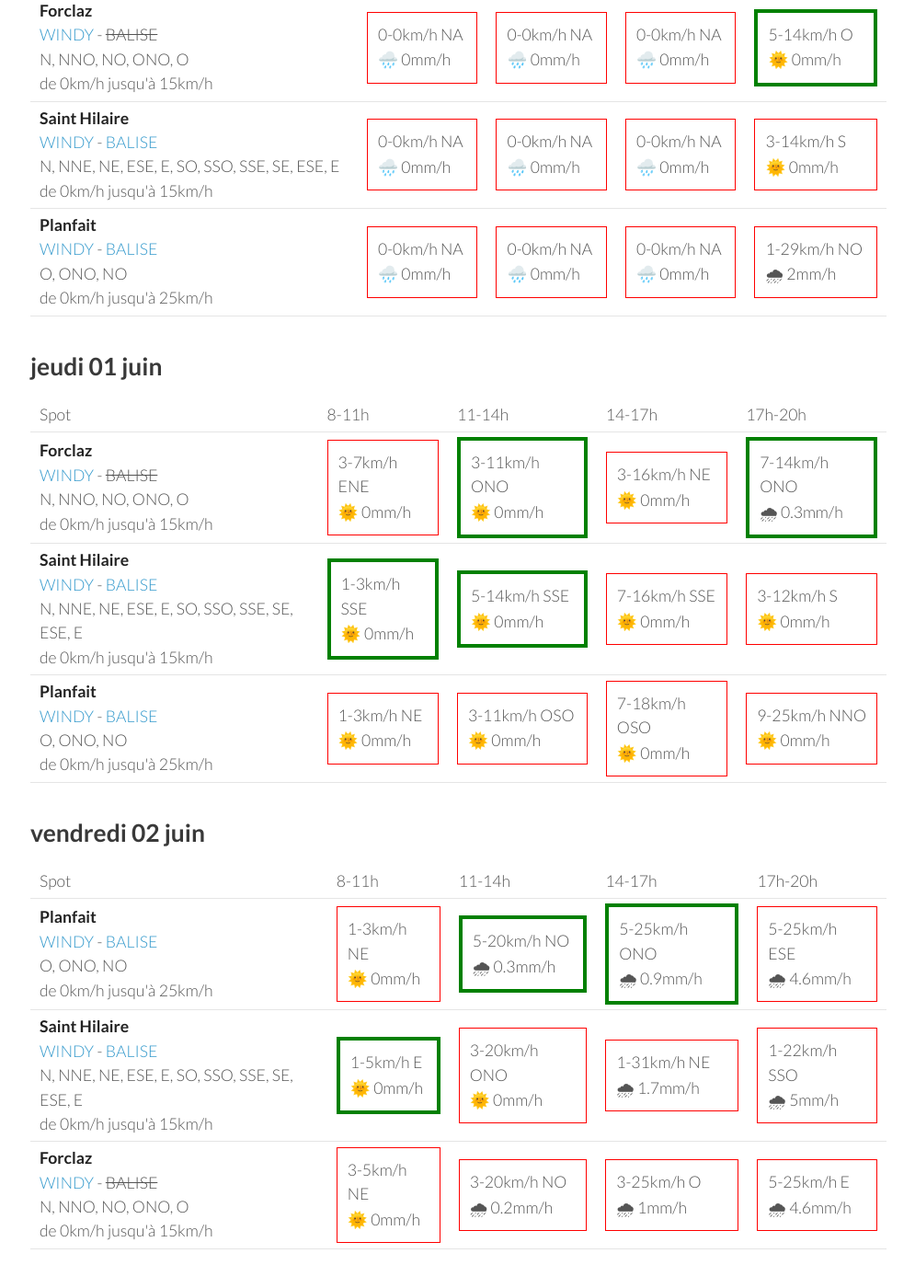
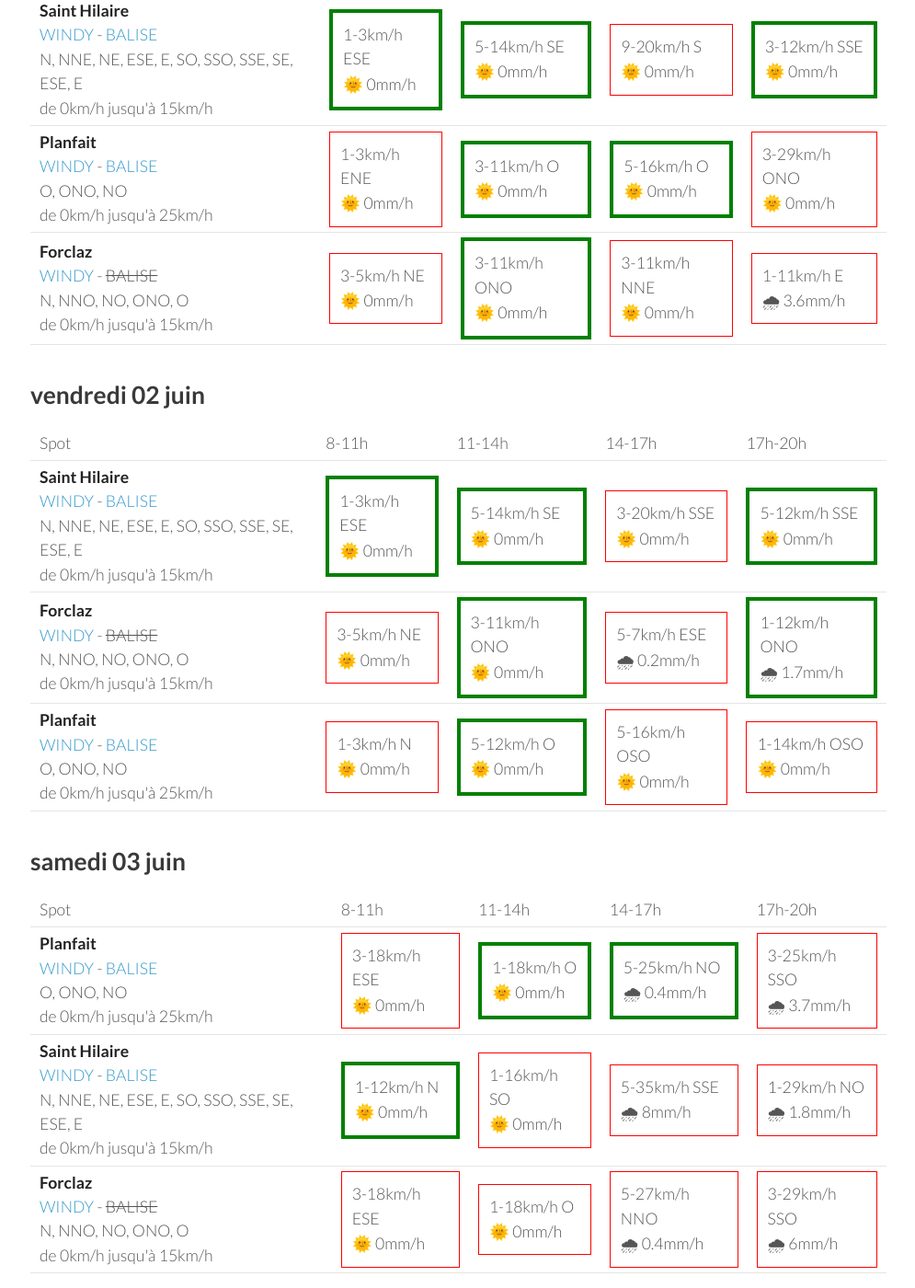
Before and after one commit to parapente-dans-le-nord/parapente-dans-le-nord.github.io, a Jekyll site: the page built from alpes_nord.markdown, in a window 1280 px wide and 1400 px high, scrolled down 373 px. Shown: the whole window at 92% size, without its empty margins (25-1020 px from the left). Built offline with Jekyll 4.4.1, drawn with Linux system fonts in a browser that asks for light colours; some of the changed text lies outside the part shown.

Commit message:
update index.markdown

```diff
--- a/alpes_nord.markdown
+++ b/alpes_nord.markdown
@@ -7,51 +7,8 @@ title:  "Tous les spots"
 {: .links}
 
 # Prevision Windy, modèle Arome
-page mise à jour le mercredi 31 mai 22:26
+page mise à jour le jeudi 01 juin 06:26
 
-## mercredi 31 mai
-
-{::nomarkdown}
-<table>
-  <tbody>
-    <tr>
-      <td>Spot</td>
-      <td>8-11h</td>
-      <td>11-14h</td>
-      <td>14-17h</td>
-      <td>17h-20h</td>
-    </tr>
-<tr>
-        <td><strong>Forclaz</strong><br><a href="https://windy.com/45.814/6.247?45.375,6.246,8,m:eVwaglz">WINDY</a> - <span class="no-balise"> BALISE </span><br> <span class="vent-favorable">N, NNO, NO, ONO, O</span><br><span class="force-vent">de 0km/h jusqu'à 15km/h</span> </td>
-
-            <td><div class="not-flyable"><p>0-0km/h NA</p><p>🌧️ 0mm/h</p></div></td>
-            <td><div class="not-flyable"><p>0-0km/h NA</p><p>🌧️ 0mm/h</p></div></td>
-            <td><div class="not-flyable"><p>0-0km/h NA</p><p>🌧️ 0mm/h</p></div></td>
-            <td><div class="flyable"><p>5-14km/h O</p><p>🌞 0mm/h</p></div></td>
-
-    </tr>
-<tr>
-        <td><strong>Saint Hilaire</strong><br><a href="https://windy.com/45.307/5.888?45.087,5.889,9,m:eUFagkX">WINDY</a> - <span class=""><a href="http://www.balisemeteo.com/balise.php?idBalise=61">BALISE</a> </span><br> <span class="vent-favorable">N, NNE, NE, ESE, E, SO, SSO, SSE, SE, ESE, E</span><br><span class="force-vent">de 0km/h jusqu'à 15km/h</span> </td>
-
-            <td><div class="not-flyable"><p>0-0km/h NA</p><p>🌧️ 0mm/h</p></div></td>
-            <td><div class="not-flyable"><p>0-0km/h NA</p><p>🌧️ 0mm/h</p></div></td>
-            <td><div class="not-flyable"><p>0-0km/h NA</p><p>🌧️ 0mm/h</p></div></td>
-            <td><div class="not-flyable"><p>3-14km/h S</p><p>🌞 0mm/h</p></div></td>
-
-    </tr>
-<tr>
-        <td><strong>Planfait</strong><br><a href="https://windy.com/45.853/6.223?45.415,6.223,8">WINDY</a> - <span class=""><a href="https://www.openwindmap.org/PP496">BALISE</a> </span><br> <span class="vent-favorable">O, ONO, NO</span><br><span class="force-vent">de 0km/h jusqu'à 25km/h</span> </td>
-
-            <td><div class="not-flyable"><p>0-0km/h NA</p><p>🌧️ 0mm/h</p></div></td>
-            <td><div class="not-flyable"><p>0-0km/h NA</p><p>🌧️ 0mm/h</p></div></td>
-            <td><div class="not-flyable"><p>0-0km/h NA</p><p>🌧️ 0mm/h</p></div></td>
-            <td><div class="not-flyable"><p>1-29km/h NO</p><p>🌧 2mm/h</p></div></td>
-
-    </tr>
-
-</tbody>
-</table>
-{:/}
 ## jeudi 01 juin
 
 {::nomarkdown}
@@ -65,32 +22,32 @@ page mise à jour le mercredi 31 mai 22:26
       <td>17h-20h</td>
     </tr>
 <tr>
-        <td><strong>Forclaz</strong><br><a href="https://windy.com/45.814/6.247?45.375,6.246,8,m:eVwaglz">WINDY</a> - <span class="no-balise"> BALISE </span><br> <span class="vent-favorable">N, NNO, NO, ONO, O</span><br><span class="force-vent">de 0km/h jusqu'à 15km/h</span> </td>
-
-            <td><div class="not-flyable"><p>3-7km/h ENE</p><p>🌞 0mm/h</p></div></td>
-            <td><div class="flyable"><p>3-11km/h ONO</p><p>🌞 0mm/h</p></div></td>
-            <td><div class="not-flyable"><p>3-16km/h NE</p><p>🌞 0mm/h</p></div></td>
-            <td><div class="flyable"><p>7-14km/h ONO</p><p>🌧 0.3mm/h</p></div></td>
-
-
-    </tr>
-<tr>
         <td><strong>Saint Hilaire</strong><br><a href="https://windy.com/45.307/5.888?45.087,5.889,9,m:eUFagkX">WINDY</a> - <span class=""><a href="http://www.balisemeteo.com/balise.php?idBalise=61">BALISE</a> </span><br> <span class="vent-favorable">N, NNE, NE, ESE, E, SO, SSO, SSE, SE, ESE, E</span><br><span class="force-vent">de 0km/h jusqu'à 15km/h</span> </td>
 
-            <td><div class="flyable"><p>1-3km/h SSE</p><p>🌞 0mm/h</p></div></td>
-            <td><div class="flyable"><p>5-14km/h SSE</p><p>🌞 0mm/h</p></div></td>
-            <td><div class="not-flyable"><p>7-16km/h SSE</p><p>🌞 0mm/h</p></div></td>
-            <td><div class="not-flyable"><p>3-12km/h S</p><p>🌞 0mm/h</p></div></td>
+            <td><div class="flyable"><p>1-3km/h ESE</p><p>🌞 0mm/h</p></div></td>
+            <td><div class="flyable"><p>5-14km/h SE</p><p>🌞 0mm/h</p></div></td>
+            <td><div class="not-flyable"><p>9-20km/h S</p><p>🌞 0mm/h</p></div></td>
+            <td><div class="flyable"><p>3-12km/h SSE</p><p>🌞 0mm/h</p></div></td>
 
 
     </tr>
 <tr>
         <td><strong>Planfait</strong><br><a href="https://windy.com/45.853/6.223?45.415,6.223,8">WINDY</a> - <span class=""><a href="https://www.openwindmap.org/PP496">BALISE</a> </span><br> <span class="vent-favorable">O, ONO, NO</span><br><span class="force-vent">de 0km/h jusqu'à 25km/h</span> </td>
 
-            <td><div class="not-flyable"><p>1-3km/h NE</p><p>🌞 0mm/h</p></div></td>
-            <td><div class="not-flyable"><p>3-11km/h OSO</p><p>🌞 0mm/h</p></div></td>
-            <td><div class="not-flyable"><p>7-18km/h OSO</p><p>🌞 0mm/h</p></div></td>
-            <td><div class="not-flyable"><p>9-25km/h NNO</p><p>🌞 0mm/h</p></div></td>
+            <td><div class="not-flyable"><p>1-3km/h ENE</p><p>🌞 0mm/h</p></div></td>
+            <td><div class="flyable"><p>3-11km/h O</p><p>🌞 0mm/h</p></div></td>
+            <td><div class="flyable"><p>5-16km/h O</p><p>🌞 0mm/h</p></div></td>
+            <td><div class="not-flyable"><p>3-29km/h ONO</p><p>🌞 0mm/h</p></div></td>
+
+
+    </tr>
+<tr>
+        <td><strong>Forclaz</strong><br><a href="https://windy.com/45.814/6.247?45.375,6.246,8,m:eVwaglz">WINDY</a> - <span class="no-balise"> BALISE </span><br> <span class="vent-favorable">N, NNO, NO, ONO, O</span><br><span class="force-vent">de 0km/h jusqu'à 15km/h</span> </td>
+
+            <td><div class="not-flyable"><p>3-5km/h NE</p><p>🌞 0mm/h</p></div></td>
+            <td><div class="flyable"><p>3-11km/h ONO</p><p>🌞 0mm/h</p></div></td>
+            <td><div class="not-flyable"><p>3-11km/h NNE</p><p>🌞 0mm/h</p></div></td>
+            <td><div class="not-flyable"><p>1-11km/h E</p><p>🌧 3.6mm/h</p></div></td>
 
 
     </tr>
@@ -111,22 +68,12 @@ page mise à jour le mercredi 31 mai 22:26
       <td>17h-20h</td>
     </tr>
 <tr>
-        <td><strong>Planfait</strong><br><a href="https://windy.com/45.853/6.223?45.415,6.223,8">WINDY</a> - <span class=""><a href="https://www.openwindmap.org/PP496">BALISE</a> </span><br> <span class="vent-favorable">O, ONO, NO</span><br><span class="force-vent">de 0km/h jusqu'à 25km/h</span> </td>
-
-            <td><div class="not-flyable"><p>1-3km/h NE</p><p>🌞 0mm/h</p></div></td>
-            <td><div class="flyable"><p>5-20km/h NO</p><p>🌧 0.3mm/h</p></div></td>
-            <td><div class="flyable"><p>5-25km/h ONO</p><p>🌧 0.9mm/h</p></div></td>
-            <td><div class="not-flyable"><p>5-25km/h ESE</p><p>🌧 4.6mm/h</p></div></td>
-
-
-    </tr>
-<tr>
         <td><strong>Saint Hilaire</strong><br><a href="https://windy.com/45.307/5.888?45.087,5.889,9,m:eUFagkX">WINDY</a> - <span class=""><a href="http://www.balisemeteo.com/balise.php?idBalise=61">BALISE</a> </span><br> <span class="vent-favorable">N, NNE, NE, ESE, E, SO, SSO, SSE, SE, ESE, E</span><br><span class="force-vent">de 0km/h jusqu'à 15km/h</span> </td>
 
-            <td><div class="flyable"><p>1-5km/h E</p><p>🌞 0mm/h</p></div></td>
-            <td><div class="not-flyable"><p>3-20km/h ONO</p><p>🌞 0mm/h</p></div></td>
-            <td><div class="not-flyable"><p>1-31km/h NE</p><p>🌧 1.7mm/h</p></div></td>
-            <td><div class="not-flyable"><p>1-22km/h SSO</p><p>🌧 5mm/h</p></div></td>
+            <td><div class="flyable"><p>1-3km/h ESE</p><p>🌞 0mm/h</p></div></td>
+            <td><div class="flyable"><p>5-14km/h SE</p><p>🌞 0mm/h</p></div></td>
+            <td><div class="not-flyable"><p>3-20km/h SSE</p><p>🌞 0mm/h</p></div></td>
+            <td><div class="flyable"><p>5-12km/h SSE</p><p>🌞 0mm/h</p></div></td>
 
 
     </tr>
@@ -134,9 +81,19 @@ page mise à jour le mercredi 31 mai 22:26
         <td><strong>Forclaz</strong><br><a href="https://windy.com/45.814/6.247?45.375,6.246,8,m:eVwaglz">WINDY</a> - <span class="no-balise"> BALISE </span><br> <span class="vent-favorable">N, NNO, NO, ONO, O</span><br><span class="force-vent">de 0km/h jusqu'à 15km/h</span> </td>
 
             <td><div class="not-flyable"><p>3-5km/h NE</p><p>🌞 0mm/h</p></div></td>
-            <td><div class="not-flyable"><p>3-20km/h NO</p><p>🌧 0.2mm/h</p></div></td>
-            <td><div class="not-flyable"><p>3-25km/h O</p><p>🌧 1mm/h</p></div></td>
-            <td><div class="not-flyable"><p>5-25km/h E</p><p>🌧 4.6mm/h</p></div></td>
+            <td><div class="flyable"><p>3-11km/h ONO</p><p>🌞 0mm/h</p></div></td>
+            <td><div class="not-flyable"><p>5-7km/h ESE</p><p>🌧 0.2mm/h</p></div></td>
+            <td><div class="flyable"><p>1-12km/h ONO</p><p>🌧 1.7mm/h</p></div></td>
+
+
+    </tr>
+<tr>
+        <td><strong>Planfait</strong><br><a href="https://windy.com/45.853/6.223?45.415,6.223,8">WINDY</a> - <span class=""><a href="https://www.openwindmap.org/PP496">BALISE</a> </span><br> <span class="vent-favorable">O, ONO, NO</span><br><span class="force-vent">de 0km/h jusqu'à 25km/h</span> </td>
+
+            <td><div class="not-flyable"><p>1-3km/h N</p><p>🌞 0mm/h</p></div></td>
+            <td><div class="flyable"><p>5-12km/h O</p><p>🌞 0mm/h</p></div></td>
+            <td><div class="not-flyable"><p>5-16km/h OSO</p><p>🌞 0mm/h</p></div></td>
+            <td><div class="not-flyable"><p>1-14km/h OSO</p><p>🌞 0mm/h</p></div></td>
 
 
     </tr>
@@ -160,19 +117,19 @@ page mise à jour le mercredi 31 mai 22:26
         <td><strong>Planfait</strong><br><a href="https://windy.com/45.853/6.223?45.415,6.223,8">WINDY</a> - <span class=""><a href="https://www.openwindmap.org/PP496">BALISE</a> </span><br> <span class="vent-favorable">O, ONO, NO</span><br><span class="force-vent">de 0km/h jusqu'à 25km/h</span> </td>
 
             <td><div class="not-flyable"><p>3-18km/h ESE</p><p>🌞 0mm/h</p></div></td>
-            <td><div class="flyable"><p>1-16km/h O</p><p>🌧 0.2mm/h</p></div></td>
-            <td><div class="not-flyable"><p>5-27km/h ONO</p><p>🌧 0.8mm/h</p></div></td>
-            <td><div class="not-flyable"><p>1-25km/h NO</p><p>🌧 4.1mm/h</p></div></td>
+            <td><div class="flyable"><p>1-18km/h O</p><p>🌞 0mm/h</p></div></td>
+            <td><div class="flyable"><p>5-25km/h NO</p><p>🌧 0.4mm/h</p></div></td>
+            <td><div class="not-flyable"><p>3-25km/h SSO</p><p>🌧 3.7mm/h</p></div></td>
 
 
     </tr>
 <tr>
         <td><strong>Saint Hilaire</strong><br><a href="https://windy.com/45.307/5.888?45.087,5.889,9,m:eUFagkX">WINDY</a> - <span class=""><a href="http://www.balisemeteo.com/balise.php?idBalise=61">BALISE</a> </span><br> <span class="vent-favorable">N, NNE, NE, ESE, E, SO, SSO, SSE, SE, ESE, E</span><br><span class="force-vent">de 0km/h jusqu'à 15km/h</span> </td>
 
-            <td><div class="flyable"><p>1-14km/h N</p><p>🌞 0mm/h</p></div></td>
-            <td><div class="not-flyable"><p>3-22km/h OSO</p><p>🌞 0mm/h</p></div></td>
-            <td><div class="not-flyable"><p>5-35km/h SSE</p><p>🌧 4.6mm/h</p></div></td>
-            <td><div class="not-flyable"><p>1-29km/h ONO</p><p>🌧 3.5mm/h</p></div></td>
+            <td><div class="flyable"><p>1-12km/h N</p><p>🌞 0mm/h</p></div></td>
+            <td><div class="not-flyable"><p>1-16km/h SO</p><p>🌞 0mm/h</p></div></td>
+            <td><div class="not-flyable"><p>5-35km/h SSE</p><p>🌧 8mm/h</p></div></td>
+            <td><div class="not-flyable"><p>1-29km/h NO</p><p>🌧 1.8mm/h</p></div></td>
 
 
     </tr>
@@ -180,9 +137,9 @@ page mise à jour le mercredi 31 mai 22:26
         <td><strong>Forclaz</strong><br><a href="https://windy.com/45.814/6.247?45.375,6.246,8,m:eVwaglz">WINDY</a> - <span class="no-balise"> BALISE </span><br> <span class="vent-favorable">N, NNO, NO, ONO, O</span><br><span class="force-vent">de 0km/h jusqu'à 15km/h</span> </td>
 
             <td><div class="not-flyable"><p>3-18km/h ESE</p><p>🌞 0mm/h</p></div></td>
-            <td><div class="not-flyable"><p>1-18km/h ONO</p><p>🌞 0mm/h</p></div></td>
-            <td><div class="not-flyable"><p>5-27km/h ONO</p><p>🌧 0.6mm/h</p></div></td>
-            <td><div class="not-flyable"><p>3-25km/h ONO</p><p>🌧 4.9mm/h</p></div></td>
+            <td><div class="not-flyable"><p>1-18km/h O</p><p>🌞 0mm/h</p></div></td>
+            <td><div class="not-flyable"><p>5-27km/h NNO</p><p>🌧 0.4mm/h</p></div></td>
+            <td><div class="not-flyable"><p>3-29km/h SSO</p><p>🌧 6mm/h</p></div></td>
 
 
     </tr>
@@ -205,8 +162,8 @@ page mise à jour le mercredi 31 mai 22:26
 <tr>
         <td><strong>Planfait</strong><br><a href="https://windy.com/45.853/6.223?45.415,6.223,8">WINDY</a> - <span class=""><a href="https://www.openwindmap.org/PP496">BALISE</a> </span><br> <span class="vent-favorable">O, ONO, NO</span><br><span class="force-vent">de 0km/h jusqu'à 25km/h</span> </td>
 
-            <td><div class="not-flyable"><p>3-18km/h ESE</p><p>🌧 0.6mm/h</p></div></td>
-            <td><div class="not-flyable"><p>1-16km/h NNO</p><p>🌧 1.1mm/h</p></div></td>
+            <td><div class="not-flyable"><p>1-14km/h E</p><p>🌞 0mm/h</p></div></td>
+            <td><div class="flyable"><p>5-20km/h NO</p><p>🌞 0mm/h</p></div></td>
             <td><div class="flyable"><p>5-20km/h NO</p><p>🌧 1.8mm/h</p></div></td>
             <td><div class="not-flyable"><p>1-29km/h ENE</p><p>🌧 2.3mm/h</p></div></td>
 
@@ -215,8 +172,8 @@ page mise à jour le mercredi 31 mai 22:26
 <tr>
         <td><strong>Forclaz</strong><br><a href="https://windy.com/45.814/6.247?45.375,6.246,8,m:eVwaglz">WINDY</a> - <span class="no-balise"> BALISE </span><br> <span class="vent-favorable">N, NNO, NO, ONO, O</span><br><span class="force-vent">de 0km/h jusqu'à 15km/h</span> </td>
 
-            <td><div class="not-flyable"><p>3-18km/h E</p><p>🌧 0.2mm/h</p></div></td>
-            <td><div class="not-flyable"><p>1-16km/h N</p><p>🌧 0.5mm/h</p></div></td>
+            <td><div class="not-flyable"><p>1-16km/h SE</p><p>🌞 0mm/h</p></div></td>
+            <td><div class="not-flyable"><p>3-20km/h NO</p><p>🌞 0mm/h</p></div></td>
             <td><div class="not-flyable"><p>5-22km/h NNO</p><p>🌧 0.8mm/h</p></div></td>
             <td><div class="not-flyable"><p>0-31km/h NNE</p><p>🌧 1.1mm/h</p></div></td>
 
@@ -225,8 +182,8 @@ page mise à jour le mercredi 31 mai 22:26
 <tr>
         <td><strong>Saint Hilaire</strong><br><a href="https://windy.com/45.307/5.888?45.087,5.889,9,m:eUFagkX">WINDY</a> - <span class=""><a href="http://www.balisemeteo.com/balise.php?idBalise=61">BALISE</a> </span><br> <span class="vent-favorable">N, NNE, NE, ESE, E, SO, SSO, SSE, SE, ESE, E</span><br><span class="force-vent">de 0km/h jusqu'à 15km/h</span> </td>
 
-            <td><div class="not-flyable"><p>0-12km/h NNO</p><p>🌧 0.3mm/h</p></div></td>
-            <td><div class="not-flyable"><p>1-18km/h OSO</p><p>🌧 0.6mm/h</p></div></td>
+            <td><div class="not-flyable"><p>3-18km/h N</p><p>🌞 0mm/h</p></div></td>
+            <td><div class="not-flyable"><p>3-20km/h ONO</p><p>🌞 0mm/h</p></div></td>
             <td><div class="not-flyable"><p>3-27km/h NO</p><p>🌧 1.8mm/h</p></div></td>
             <td><div class="not-flyable"><p>3-27km/h SSO</p><p>🌧 7mm/h</p></div></td>
 
```
